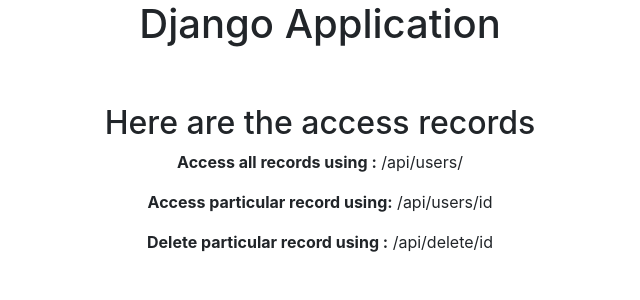
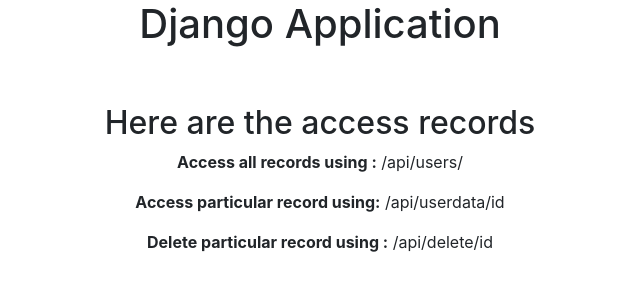
Before and after one commit to devvsaurabh/session-monitor, a Django app: page / in a window 1280 px wide. Shown: the top 300 px of the page, without its empty margins (320-960 px from the left). Run offline with Django 3.2, Linux system fonts and the light colour scheme; some libraries are stand-ins or nearby versions.

Commit message:
file updated

```diff
--- a/templates/index.html
+++ b/templates/index.html
@@ -19,7 +19,7 @@
             <p>
                 <b>Access all records using :</b> /api/users/ </p>
             <p>
-                <b>Access particular record using:</b> /api/users/id </p>
+                <b>Access particular record using:</b> /api/userdata/id </p>
             <p>
                 <b>Delete particular record using :</b> /api/delete/id </p>
             <br>
```
